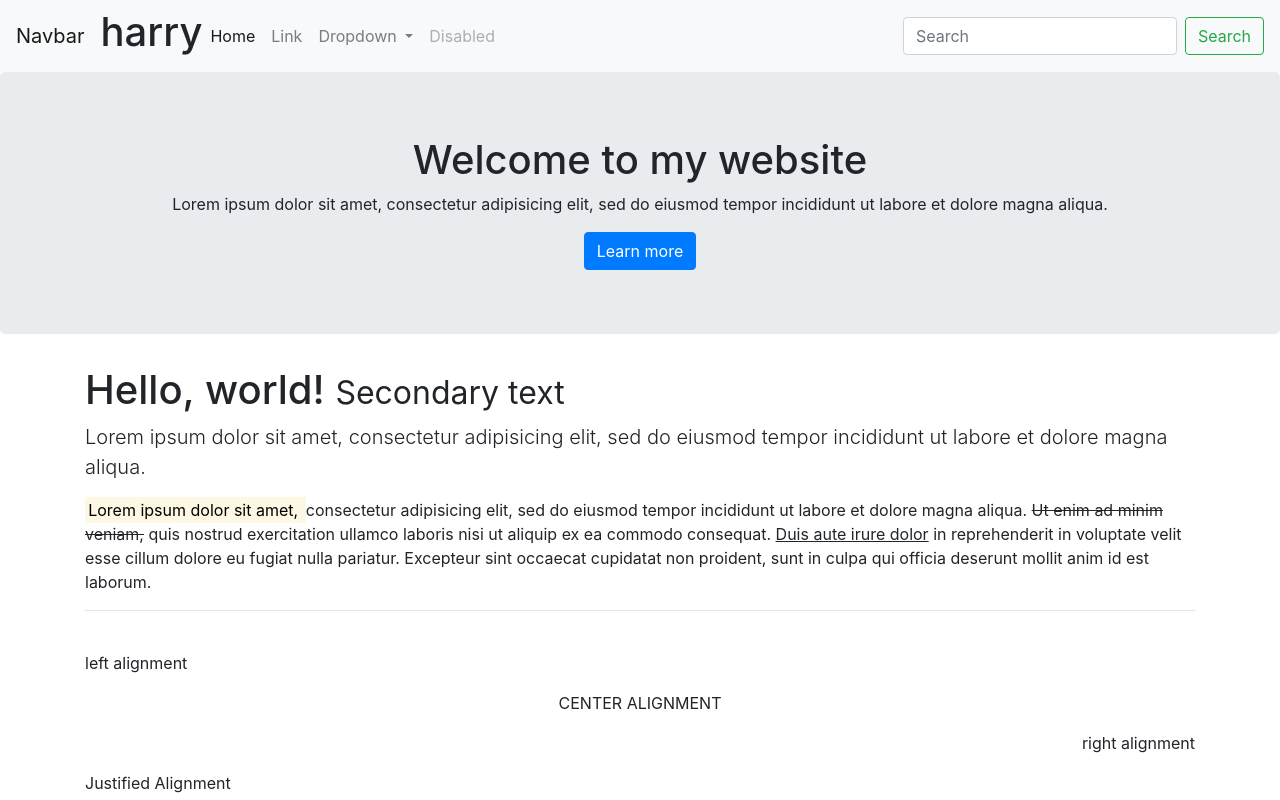
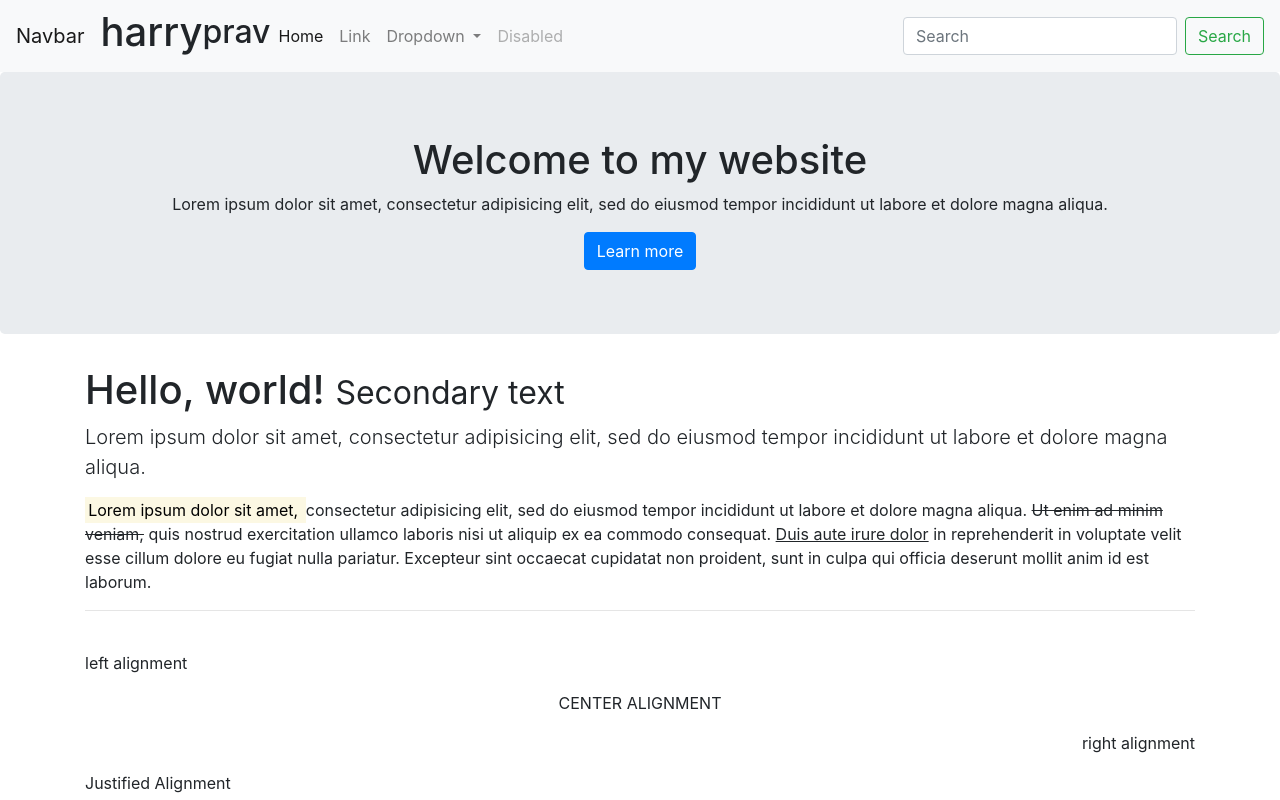
Before and after one commit to PravallikaBoddeti/bootstrap-practice, a plain HTML site: page bootstrap/index.html in a window 1280 px wide. Shown: the top 800 px of the page. Drawn offline with nearby package versions, Linux system fonts and the light colour scheme.

Commit message:
added h2

```diff
--- a/bootstrap/index.html
+++ b/bootstrap/index.html
@@ -16,6 +16,7 @@
     <span class="navbar-toggler-icon"></span>
   </button>
 <h1>harry</h1>
+<h2>prav</h2>
   <div class="collapse navbar-collapse" id="navbarSupportedContent">
     <ul class="navbar-nav mr-auto">
       <li class="nav-item active">
```
